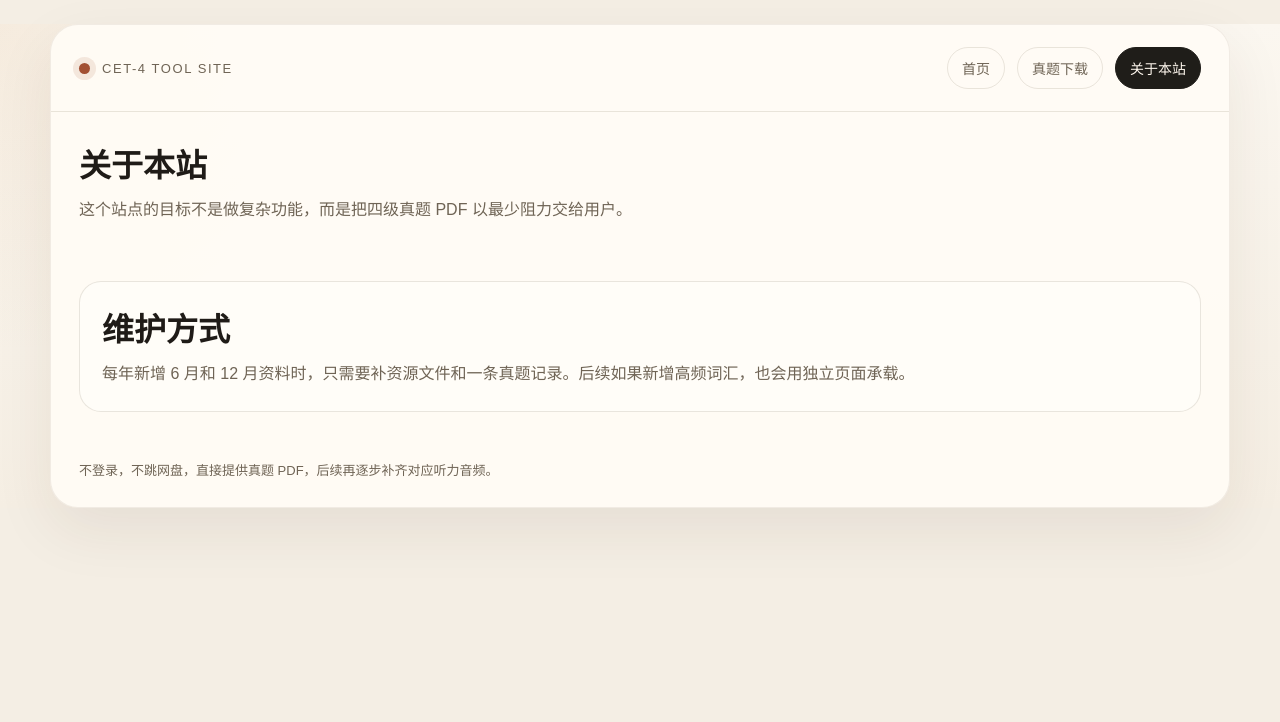
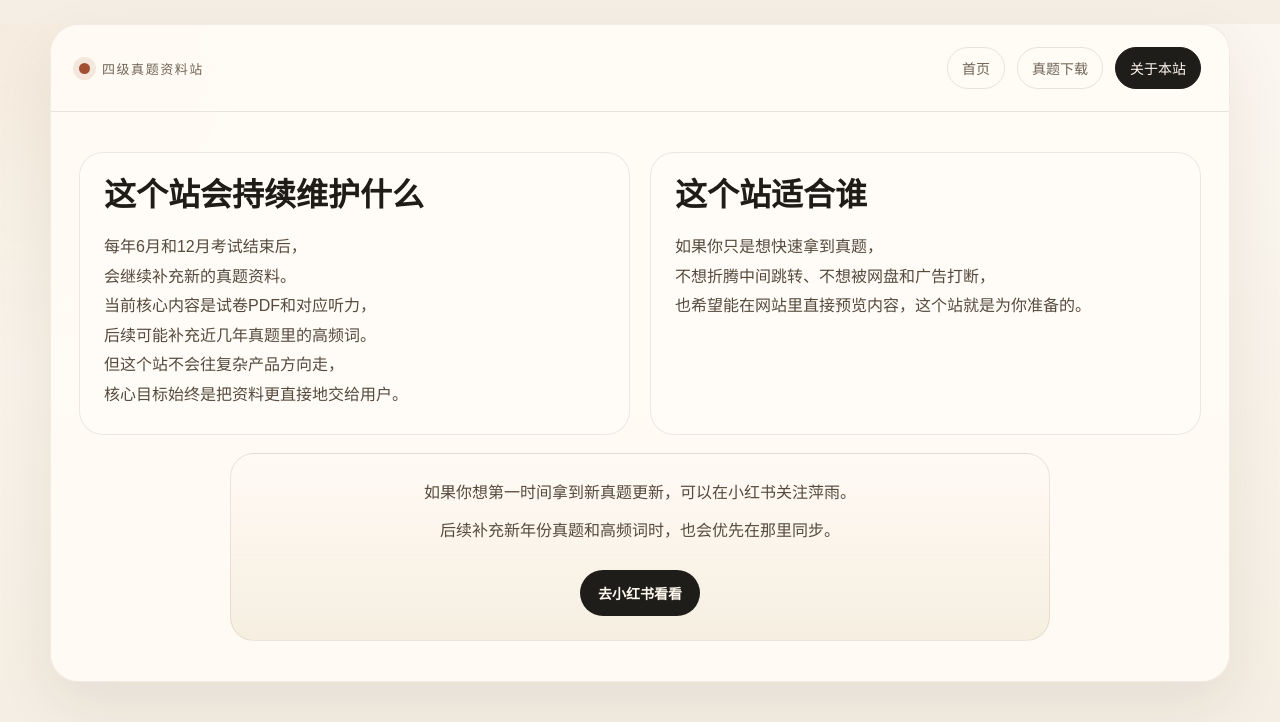
Before and after one commit to catteacher0515/cet4-download, an Astro site: page /about in a window 1280 px wide. Built offline with nearby package versions, Linux system fonts and the light colour scheme; Astro itself is replaced by a stand-in of ours.

Commit message:
精简关于本站页面

```diff
--- a/src/layouts/BaseLayout.astro
+++ b/src/layouts/BaseLayout.astro
@@ -32,7 +32,7 @@ const navItems: NavItem[] = [
   { href: "/about", label: "关于本站" }
 ];
 
-const brandLabel = pathname === "/" ? "四级真题资料站" : "CET-4 TOOL SITE";
+const brandLabel = "四级真题资料站";
 ---
 
 <html lang="zh-CN">
--- a/src/pages/about.astro
+++ b/src/pages/about.astro
@@ -6,20 +6,45 @@ import BaseLayout from "../layouts/BaseLayout.astro";
   title="关于本站"
   description="了解四级真题工具站的定位与维护方式。"
   pathname="/about"
+  hideFooter={true}
 >
-  <section class="page-section">
-    <h1 class="page-title">关于本站</h1>
-    <p class="page-copy">
-      这个站点的目标不是做复杂功能，而是把四级真题 PDF 以最少阻力交给用户。
-    </p>
+  <section class="page-section about-notes">
+    <div class="about-notes__grid">
+      <article class="about-note">
+        <h2 class="about-note__title">这个站会持续维护什么</h2>
+        <div class="about-note__body">
+          <p>每年6月和12月考试结束后，</p>
+          <p>会继续补充新的真题资料。</p>
+          <p>当前核心内容是试卷PDF和对应听力，</p>
+          <p>后续可能补充近几年真题里的高频词。</p>
+          <p>但这个站不会往复杂产品方向走，</p>
+          <p>核心目标始终是把资料更直接地交给用户。</p>
+        </div>
+      </article>
+
+      <article class="about-note">
+        <h2 class="about-note__title">这个站适合谁</h2>
+        <div class="about-note__body">
+          <p>如果你只是想快速拿到真题，</p>
+          <p>不想折腾中间跳转、不想被网盘和广告打断，</p>
+          <p>也希望能在网站里直接预览内容，这个站就是为你准备的。</p>
+        </div>
+      </article>
+    </div>
   </section>
 
-  <section class="page-section">
-    <div class="panel">
-      <h2 class="section-title">维护方式</h2>
-      <p class="page-copy">
-        每年新增 6 月和 12 月资料时，只需要补资源文件和一条真题记录。后续如果新增高频词汇，也会用独立页面承载。
-      </p>
-    </div>
+  <section class="page-section about-footer-note">
+    <article class="about-footer-note__panel">
+      <p class="about-footer-note__line">如果你想第一时间拿到新真题更新，可以在小红书关注萍雨。</p>
+      <p class="about-footer-note__line">后续补充新年份真题和高频词时，也会优先在那里同步。</p>
+      <a
+        class="about-card__link"
+        href="https://www.xiaohongshu.com/user/profile/608cf7c6000000000101c236"
+        target="_blank"
+        rel="noreferrer"
+      >
+        去小红书看看
+      </a>
+    </article>
   </section>
 </BaseLayout>
--- a/src/styles/global.css
+++ b/src/styles/global.css
@@ -360,6 +360,87 @@ img {
   padding: 20px 28px 28px;
   color: var(--muted);
   font-size: 13px;
+}
+
+.about-card__link {
+  display: inline-flex;
+  align-items: center;
+  justify-content: center;
+  min-height: 46px;
+  padding: 0 18px;
+  margin-top: 24px;
+  border-radius: 999px;
+  background: var(--accent-dark);
+  color: #fff8ef;
+  font-size: 14px;
+  font-weight: 700;
+  align-self: flex-start;
+}
+
+.about-grid {
+  display: none;
+}
+
+.about-notes {
+  padding-top: 40px;
+  padding-bottom: 18px;
+}
+
+.about-notes__grid {
+  display: grid;
+  grid-template-columns: repeat(2, minmax(0, 1fr));
+  gap: 20px;
+}
+
+.about-note {
+  padding: 24px;
+  border-radius: 24px;
+  border: 1px solid rgba(74, 56, 29, 0.1);
+  background: rgba(255, 252, 247, 0.84);
+}
+
+.about-note__title {
+  margin: 0;
+  font-size: clamp(1.55rem, 2.5vw, 2.2rem);
+  line-height: 1.16;
+}
+
+.about-note__body {
+  margin-top: 18px;
+}
+
+.about-note__body p {
+  margin: 0;
+  color: #564a3d;
+  font-size: 16px;
+  line-height: 1.85;
+}
+
+.about-footer-note {
+  padding-top: 0;
+  padding-bottom: 40px;
+}
+
+.about-footer-note__panel {
+  max-width: 820px;
+  margin: 0 auto;
+  padding: 24px;
+  border-radius: 24px;
+  border: 1px solid rgba(74, 56, 29, 0.1);
+  background:
+    linear-gradient(180deg, rgba(255, 250, 244, 0.98), rgba(244, 235, 220, 0.82));
+  text-align: center;
+}
+
+.about-footer-note__line {
+  margin: 0;
+  color: #564a3d;
+  font-size: 16px;
+  line-height: 1.9;
+}
+
+.about-footer-note__line + .about-footer-note__line {
+  margin-top: 8px;
 }
 
 .papers-section__head {
@@ -770,7 +851,8 @@ img {
   }
 
   .hero-grid,
-  .entry-grid {
+  .entry-grid,
+  .about-notes__grid {
     grid-template-columns: 1fr;
   }
 
@@ -824,6 +906,31 @@ img {
     grid-template-columns: 1fr;
     gap: 8px;
     margin: 22px 0 18px;
+  }
+
+  .about-notes {
+    padding-top: 28px;
+    padding-bottom: 12px;
+  }
+
+  .about-note,
+  .about-footer-note__panel {
+    padding: 20px;
+    border-radius: 22px;
+  }
+
+  .about-card__link {
+    width: 100%;
+  }
+
+  .about-note__body p,
+  .about-footer-note__line {
+    font-size: 15px;
+  }
+
+  .about-footer-note {
+    padding-top: 0;
+    padding-bottom: 28px;
   }
 
   .papers-hero,
```
Also changed, not shown: tests/site-build.test.ts (+5 -0 lines).
